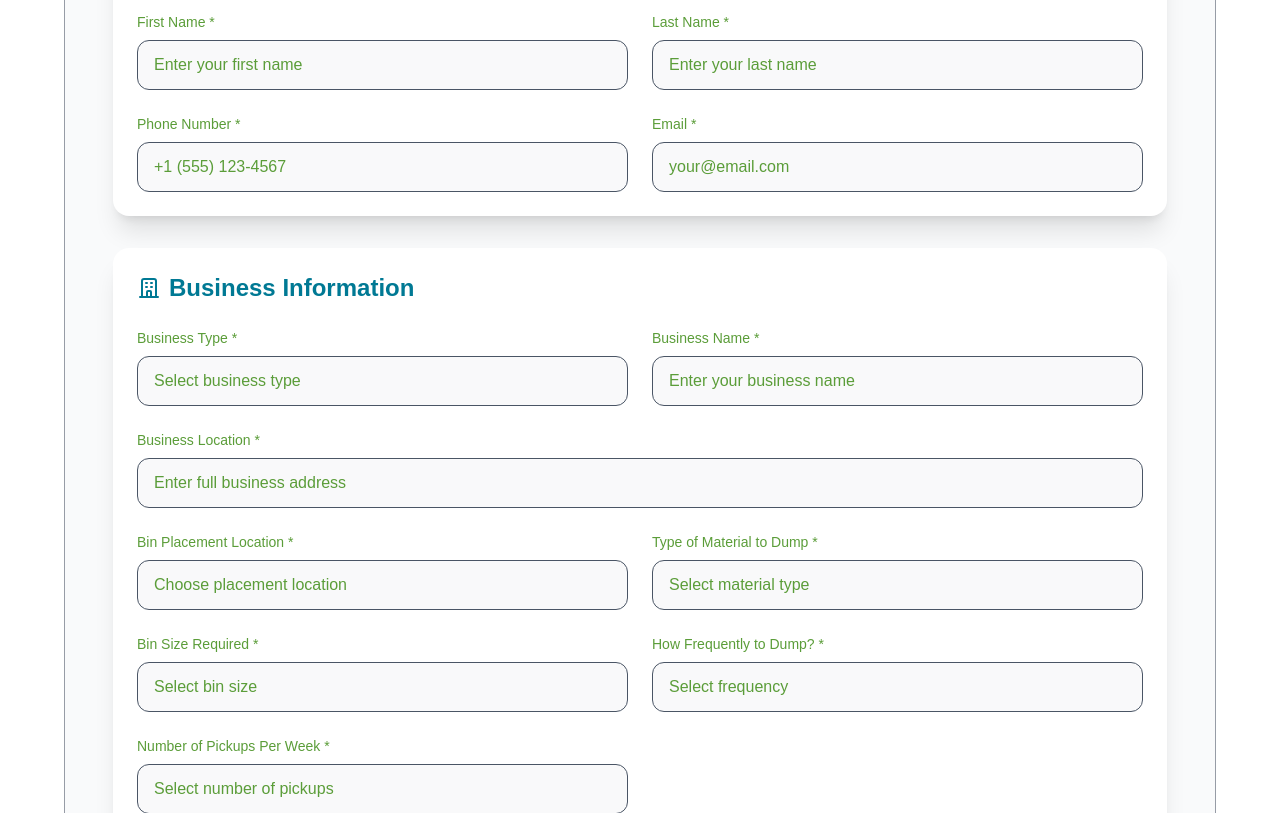
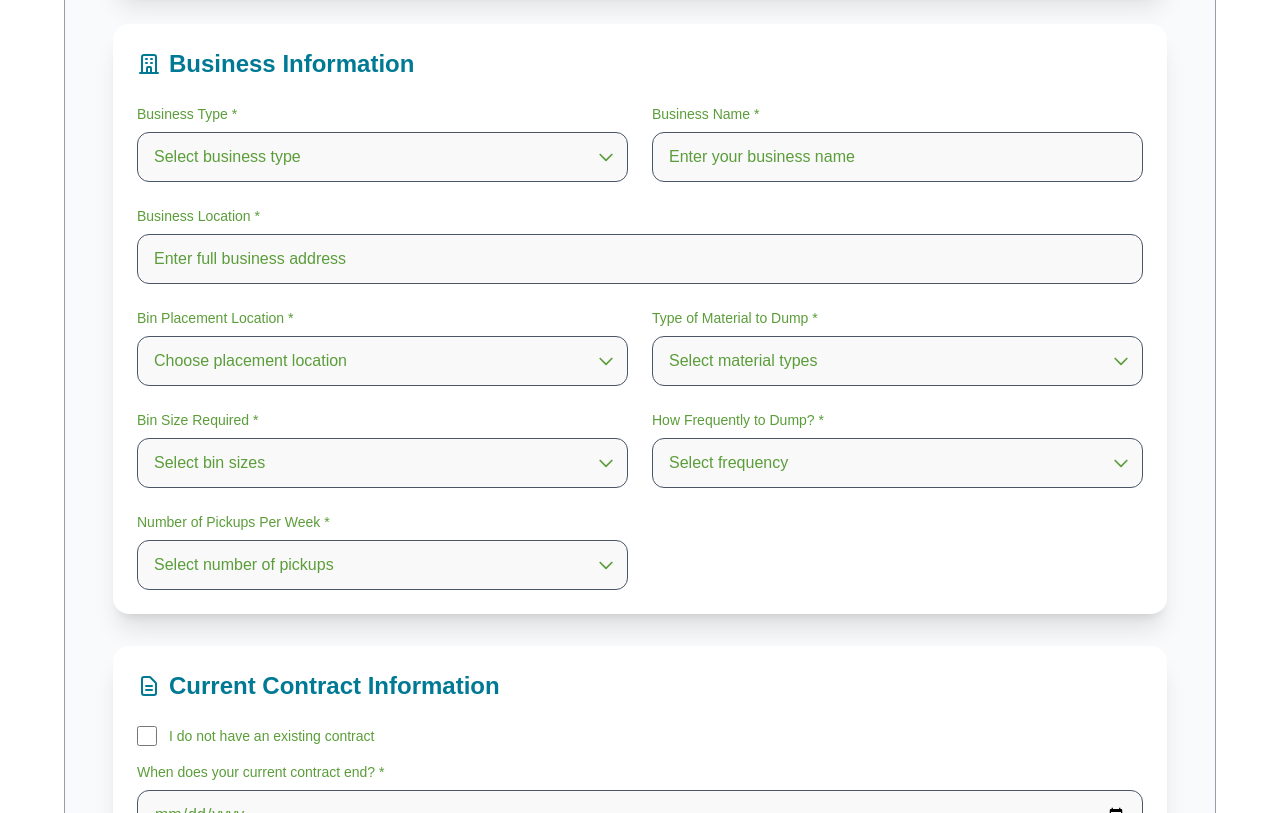
Before and after one commit to madnywebtech786/Cleancitywaste, a Next.js app: page / in a window 1280 px wide. Shown: the part 5460-6273 px from the top of the page. Built offline with nearby package versions, Linux system fonts and the light colour scheme.

Commit message:
updated new changes as required

```diff
--- a/src/app/page.js
+++ b/src/app/page.js
@@ -17,7 +17,7 @@ export default function Home() {
     <About/>
     <Services />
     <WhyChooseUs />
-    <Stats />
+    {/* <Stats /> */}
     <Testimonials />
     <CTA />
     <Contact />
--- a/src/app/sections/Contact.js
+++ b/src/app/sections/Contact.js
@@ -1,5 +1,125 @@
 "use client";
-import React, { useState, useRef } from "react";
+import React, { useState, useRef, useEffect } from "react";
+
+const MultiSelect = ({
+  options,
+  value,
+  onChange,
+  placeholder,
+  name,
+  error,
+  isMulti = true
+}) => {
+  const [isOpen, setIsOpen] = useState(false);
+  const dropdownRef = useRef(null);
+
+  const toggleOption = (optionValue) => {
+    if (isMulti) {
+      const newValues = value.includes(optionValue)
+        ? value.filter(v => v !== optionValue)
+        : [...value, optionValue];
+      onChange({ target: { name, value: newValues } });
+    } else {
+      onChange({ target: { name, value: optionValue } });
+      setIsOpen(false);
+    }
+  };
+
+  const removeTag = (optionValue) => {
+    const newValues = value.filter(v => v !== optionValue);
+    onChange({ target: { name, value: newValues } });
+  };
+
+  // Close dropdown when clicking outside
+  useEffect(() => {
+    const handleClickOutside = (event) => {
+      if (dropdownRef.current && !dropdownRef.current.contains(event.target)) {
+        setIsOpen(false);
+      }
+    };
+
+    document.addEventListener('mousedown', handleClickOutside);
+    return () => document.removeEventListener('mousedown', handleClickOutside);
+  }, []);
+
+  return (
+    <div className="relative" ref={dropdownRef}>
+      <div
+        className={`w-full bg-gray-100/50 border ${error ? 'border-red-500' : 'border-gray-600'} rounded-xl px-4 py-3 text-primary focus:outline-none focus:ring-2 focus:ring-secondary focus:border-transparent transition-all cursor-pointer min-h-[48px] flex flex-wrap items-center gap-2`}
+        onClick={() => setIsOpen(!isOpen)}
+      >
+        {isMulti ? (
+          value.length === 0 ? (
+            <span className="text-primary">{placeholder}</span>
+          ) : (
+            value.map((val, index) => (
+              <span
+                key={index}
+                className="bg-secondary/20 text-secondary px-2 py-1 rounded-full text-sm flex items-center gap-1"
+              >
+                {val}
+                <button
+                  type="button"
+                  onClick={(e) => {
+                    e.stopPropagation();
+                    removeTag(val);
+                  }}
+                  className="ml-1 hover:bg-secondary/30 rounded-full w-4 h-4 flex items-center justify-center"
+                >
+                  <svg xmlns="http://www.w3.org/2000/svg" className="h-3 w-3" fill="none" viewBox="0 0 24 24" stroke="currentColor">
+                    <path strokeLinecap="round" strokeLinejoin="round" strokeWidth={2} d="M6 18L18 6M6 6l12 12" />
+                  </svg>
+                </button>
+              </span>
+            ))
+          )
+        ) : (
+          value ? (
+            <span className="text-primary">{value}</span>
+          ) : (
+            <span className="text-primary">{placeholder}</span>
+          )
+        )}
+        <svg
+          xmlns="http://www.w3.org/2000/svg"
+          className={`absolute right-3 top-1/2 transform -translate-y-1/2 h-5 w-5 text-primary transition-transform ${isOpen ? 'rotate-180' : ''}`}
+          fill="none"
+          viewBox="0 0 24 24"
+          stroke="currentColor"
+        >
+          <path strokeLinecap="round" strokeLinejoin="round" strokeWidth={2} d="M19 9l-7 7-7-7" />
+        </svg>
+      </div>
+
+      {isOpen && (
+        <div className="absolute z-10 w-full bg-white border border-gray-600 rounded-xl mt-1 max-h-60 overflow-y-auto shadow-xl">
+          {options.map((option, index) => (
+            <div
+              key={index}
+              className="flex items-center px-4 py-3 hover:bg-gray-100/50 cursor-pointer"
+              onClick={() => toggleOption(option)}
+            >
+              {isMulti ? (
+                <>
+                  <div className={`w-5 h-5 rounded border mr-3 flex items-center justify-center ${value.includes(option) ? 'bg-secondary border-secondary' : 'border-gray-400'}`}>
+                    {value.includes(option) && (
+                      <svg xmlns="http://www.w3.org/2000/svg" className="h-4 w-4 text-white" fill="none" viewBox="0 0 24 24" stroke="currentColor">
+                        <path strokeLinecap="round" strokeLinejoin="round" strokeWidth={2} d="M5 13l4 4L19 7" />
+                      </svg>
+                    )}
+                  </div>
+                  <span className="text-primary">{option}</span>
+                </>
+              ) : (
+                <span className="text-primary">{option}</span>
+              )}
+            </div>
+          ))}
+        </div>
+      )}
+    </div>
+  );
+};
 
 const Contact = () => {
   const [formData, setFormData] = useState({
@@ -15,8 +135,8 @@ const Contact = () => {
     businessLocation: "",
     binPlacementLocation: "",
     binPlacementOther: "",
-    materialType: "",
-    binSize: "",
+    materialType: [], // Changed to array
+    binSize: [], // Changed to array
     dumpFrequency: "",
     pickupsPerWeek: "",
 
@@ -66,9 +186,10 @@ const Contact = () => {
     ) {
       newErrors.binPlacementOther = "Please specify the bin placement location";
     }
-    if (!formData.materialType)
+    if (formData.materialType.length === 0)
       newErrors.materialType = "Material type is required";
-    if (!formData.binSize) newErrors.binSize = "Bin size is required";
+    if (formData.binSize.length === 0)
+      newErrors.binSize = "Bin size is required";
     if (!formData.dumpFrequency)
       newErrors.dumpFrequency = "Dump frequency is required";
     if (!formData.pickupsPerWeek)
@@ -158,6 +279,11 @@ const Contact = () => {
           });
         } else if (key === "noExistingContract") {
           formDataToSend.append(key, formData[key].toString());
+        } else if (key === "materialType" || key === "binSize") {
+          // Append each selected value individually for arrays
+          formData[key].forEach(value => {
+            formDataToSend.append(key, value);
+          });
         } else {
           formDataToSend.append(key, formData[key]);
         }
@@ -186,8 +312,8 @@ const Contact = () => {
           businessLocation: "",
           binPlacementLocation: "",
           binPlacementOther: "",
-          materialType: "",
-          binSize: "",
+          materialType: [],
+          binSize: [],
           dumpFrequency: "",
           pickupsPerWeek: "",
           contractEndDate: "",
@@ -235,7 +361,7 @@ const Contact = () => {
   ];
 
   const binPlacementOptions = [
-    "Inclosure",
+    "Enclosure",
     "Outside",
     "Parking Lot",
     "Underground Parking Lot",
@@ -389,21 +515,15 @@ const Contact = () => {
                   <label className="block text-sm font-medium text-primary mb-2">
                     Business Type *
                   </label>
-                  <select
+                  <MultiSelect
                     name="businessType"
+                    options={businessTypes}
                     value={formData.businessType}
                     onChange={handleChange}
-                    className="w-full bg-gray-100/50 placeholder:text-primary border border-gray-600 rounded-xl px-4 py-3 text-primary focus:outline-none focus:ring-2 focus:ring-secondary focus:border-transparent appearance-none transition-all"
-                  >
-                    <option value="" className="text-primary">
-                      Select business type
-                    </option>
-                    {businessTypes.map((type) => (
-                      <option key={type} value={type}>
-                        {type}
-                      </option>
-                    ))}
-                  </select>
+                    placeholder="Select business type"
+                    error={errors.businessType}
+                    isMulti={false}
+                  />
                   {errors.businessType && (
                     <p className="text-red-400 text-sm mt-1">
                       {errors.businessType}
@@ -451,21 +571,15 @@ const Contact = () => {
                   <label className="block text-sm font-medium text-primary mb-2">
                     Bin Placement Location *
                   </label>
-                  <select
+                  <MultiSelect
                     name="binPlacementLocation"
+                    options={binPlacementOptions}
                     value={formData.binPlacementLocation}
                     onChange={handleChange}
-                    className="w-full bg-gray-100/50 placeholder:text-primary border border-gray-600 rounded-xl px-4 py-3 text-primary focus:outline-none focus:ring-2 focus:ring-secondary focus:border-transparent appearance-none transition-all"
-                  >
-                    <option value="" className="text-primary">
-                      Choose placement location
-                    </option>
-                    {binPlacementOptions.map((option) => (
-                      <option key={option} value={option}>
-                        {option}
-                      </option>
-                    ))}
-                  </select>
+                    placeholder="Choose placement location"
+                    error={errors.binPlacementLocation}
+                    isMulti={false}
+                  />
                   {errors.binPlacementLocation && (
                     <p className="text-red-400 text-sm mt-1">
                       {errors.binPlacementLocation}
@@ -498,21 +612,15 @@ const Contact = () => {
                   <label className="block text-sm font-medium text-primary mb-2">
                     Type of Material to Dump *
                   </label>
-                  <select
+                  <MultiSelect
                     name="materialType"
+                    options={materialTypes}
                     value={formData.materialType}
                     onChange={handleChange}
-                    className="w-full bg-gray-100/50 placeholder:text-primary border border-gray-600 rounded-xl px-4 py-3 text-primary focus:outline-none focus:ring-2 focus:ring-secondary focus:border-transparent appearance-none transition-all"
-                  >
-                    <option value="" className="text-primary">
-                      Select material type
-                    </option>
-                    {materialTypes.map((type) => (
-                      <option key={type} value={type}>
-                        {type}
-                      </option>
-                    ))}
-                  </select>
+                    placeholder="Select material types"
+                    error={errors.materialType}
+                    isMulti={true}
+                  />
                   {errors.materialType && (
                     <p className="text-red-400 text-sm mt-1">
                       {errors.materialType}
@@ -524,21 +632,15 @@ const Contact = () => {
                   <label className="block text-sm font-medium text-primary mb-2">
                     Bin Size Required *
                   </label>
-                  <select
+                  <MultiSelect
                     name="binSize"
+                    options={binSizes}
                     value={formData.binSize}
                     onChange={handleChange}
-                    className="w-full bg-gray-100/50 placeholder:text-primary border border-gray-600 rounded-xl px-4 py-3 text-primary focus:outline-none focus:ring-2 focus:ring-secondary focus:border-transparent appearance-none transition-all"
-                  >
-                    <option value="" className="text-primary">
-                      Select bin size
-                    </option>
-                    {binSizes.map((size) => (
-                      <option key={size} value={size}>
-                        {size}
-                      </option>
-                    ))}
-                  </select>
+                    placeholder="Select bin sizes"
+                    error={errors.binSize}
+                    isMulti={true}
+                  />
                   {errors.binSize && (
                     <p className="text-red-400 text-sm mt-1">
                       {errors.binSize}
@@ -550,21 +652,15 @@ const Contact = () => {
                   <label className="block text-sm font-medium text-primary mb-2">
                     How Frequently to Dump? *
                   </label>
-                  <select
+                  <MultiSelect
                     name="dumpFrequency"
+                    options={dumpFrequencies}
                     value={formData.dumpFrequency}
                     onChange={handleChange}
-                    className="w-full bg-gray-100/50 placeholder:text-primary border border-gray-600 rounded-xl px-4 py-3 text-primary focus:outline-none focus:ring-2 focus:ring-secondary focus:border-transparent appearance-none transition-all"
-                  >
-                    <option value="" className="text-primary">
-                      Select frequency
-                    </option>
-                    {dumpFrequencies.map((freq) => (
-                      <option key={freq} value={freq}>
-                        {freq}
-                      </option>
-                    ))}
-                  </select>
+                    placeholder="Select frequency"
+                    error={errors.dumpFrequency}
+                    isMulti={false}
+                  />
                   {errors.dumpFrequency && (
                     <p className="text-red-400 text-sm mt-1">
                       {errors.dumpFrequency}
@@ -576,21 +672,15 @@ const Contact = () => {
                   <label className="block text-sm font-medium text-primary mb-2">
                     Number of Pickups Per Week *
                   </label>
-                  <select
+                  <MultiSelect
                     name="pickupsPerWeek"
+                    options={pickupOptions}
                     value={formData.pickupsPerWeek}
                     onChange={handleChange}
-                    className="w-full bg-gray-100/50 placeholder:text-primary border border-gray-600 rounded-xl px-4 py-3 text-primary focus:outline-none focus:ring-2 focus:ring-secondary focus:border-transparent appearance-none transition-all"
-                  >
-                    <option value="" className="text-primary">
-                      Select number of pickups
-                    </option>
-                    {pickupOptions.map((option) => (
-                      <option key={option} value={option}>
-                        {option}
-                      </option>
-                    ))}
-                  </select>
+                    placeholder="Select number of pickups"
+                    error={errors.pickupsPerWeek}
+                    isMulti={false}
+                  />
                   {errors.pickupsPerWeek && (
                     <p className="text-red-400 text-sm mt-1">
                       {errors.pickupsPerWeek}
```
Also changed, not shown: src/app/api/contact/route.js (+8 -2 lines), src/app/sections/Testimonials.js (+2 -9 lines).
